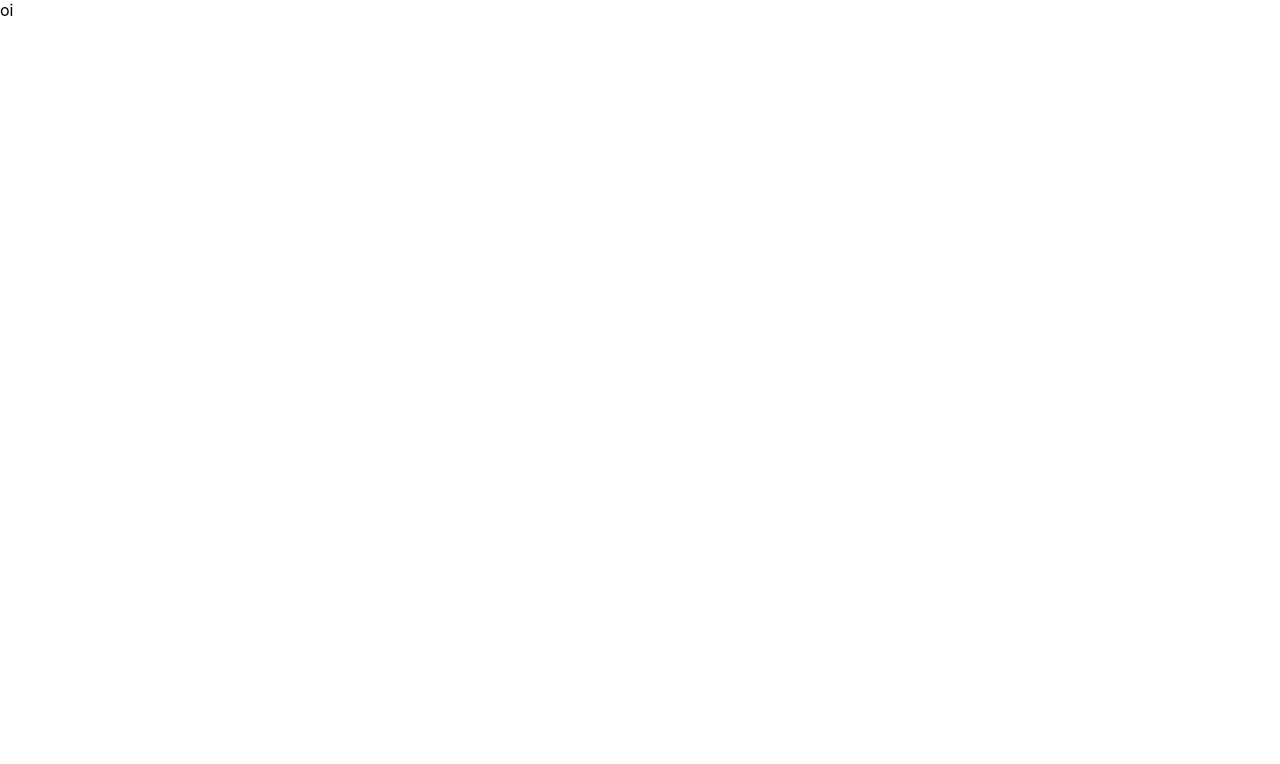
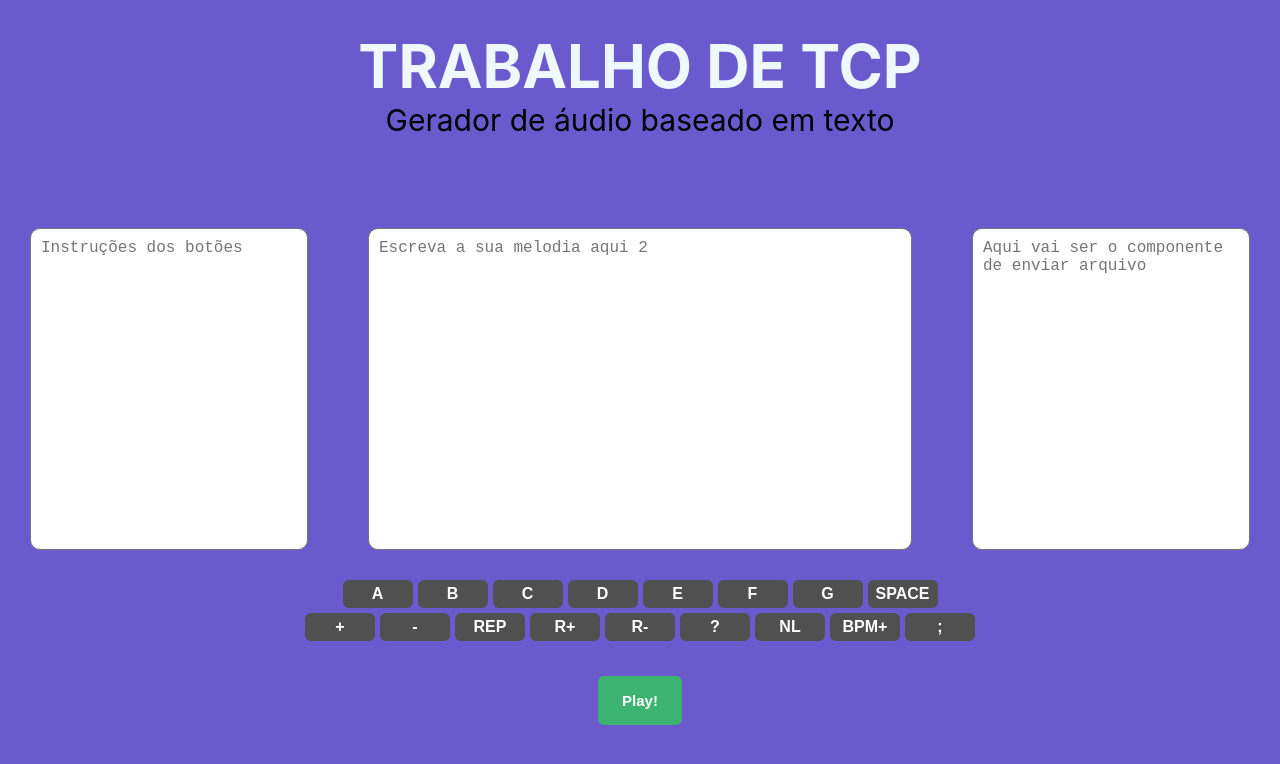
Before and after one commit to MatMSantos/TrabalhoFinalTCP, a React (Create React App) app: page / in a window 1280 px wide. Shown: the top 764 px of the page. Built offline with nearby package versions, Linux system fonts and the light colour scheme.

Commit message:
Adiciona layout

```diff
--- a/src/App.css
+++ b/src/App.css
@@ -1,38 +1,3 @@
 .App {
-  text-align: center;
+  background-color: #6a5acd;
 }
-
-.App-logo {
-  height: 40vmin;
-  pointer-events: none;
-}
-
-@media (prefers-reduced-motion: no-preference) {
-  .App-logo {
-    animation: App-logo-spin infinite 20s linear;
-  }
-}
-
-.App-header {
-  background-color: #282c34;
-  min-height: 100vh;
-  display: flex;
-  flex-direction: column;
-  align-items: center;
-  justify-content: center;
-  font-size: calc(10px + 2vmin);
-  color: white;
-}
-
-.App-link {
-  color: #61dafb;
-}
-
-@keyframes App-logo-spin {
-  from {
-    transform: rotate(0deg);
-  }
-  to {
-    transform: rotate(360deg);
-  }
-}
--- a/src/App.tsx
+++ b/src/App.tsx
@@ -1,13 +1,14 @@
 import React from 'react';
 import Template from '../src/components/template'
+import './App.css'
 
 
-function App() {
-  return (
-    <div className="App">
-      <Template />
-    </div>
-  );
+export default class App extends React.Component{
+  render(){
+    return (
+      <div className="App">
+        <Template />
+      </div>
+    );
+  }
 }
-
-export default App;
--- a/src/components/template.tsx
+++ b/src/components/template.tsx
@@ -1,11 +1,198 @@
-import React from 'react';
+//import { render } from "@testing-library/react";
+import React from "react";
+import '../styles/template.css'
 
-function Template() {
-  return (
-    <div className="container">
-     oi
-    </div>
-  );
+
+export default class Template extends React.Component {
+   constructor(props:any) {
+      super(props);
+      this.state = {text:'', instruction:''}
+      this.handleChange = this.handleChange.bind(this);
+      this.handleText = this.handleText.bind(this);
+  }
+
+   keys_top = [
+      {
+         id: 1,
+         text: 'a',
+         instruction: 'a tecla a faz isso',
+         action: 'a'
+      },
+      {
+         id: 2,
+         text: 'b',
+         instruction: 'a tecla b faz isso',
+         action: 'b'
+      },
+      {
+         id: 3,
+         text: 'c',
+         instruction: 'a tecla c faz isso',
+         action: 'c'
+      },
+      {
+         id: 4,
+         text: 'd',
+         instruction: 'a tecla d faz isso',
+         action: 'd'
+      },
+      {
+         id: 5,
+         text: 'e',
+         instruction: 'a tecla e faz isso',
+         action: 'e'
+      },
+      {
+         id: 6,
+         text: 'f',
+         instruction: 'a tecla f faz isso',
+         action: 'f'
+      },
+      {
+         id: 7,
+         text: 'g',
+         instruction: 'a tecla g faz isso',
+         action: 'g'
+      },
+      {
+         id: 8,
+         text: 'space',
+         instruction: 'a tecla space faz isso',
+         action: ' '
+      },
+   ]
+
+   keys_bottom = [
+      {
+         id: 1,
+         text: '+',
+         instruction: 'a tecla + faz isso',
+         action: '+'
+      },
+      {
+         id: 2,
+         text: '-',
+         instruction: 'a tecla - faz isso',
+         action: '-'
+      },
+      {
+         id: 3,
+         text: 'rep',
+         instruction: 'a tecla rep faz isso',
+         action: 'rep'
+      },
+      {
+         id: 4,
+         text: 'r+',
+         instruction: 'a tecla r+ faz isso',
+         action: 'r+'
+      },
+      {
+         id: 5,
+         text: 'r-',
+         instruction: 'a tecla r- faz isso',
+         action: 'r-'
+      },
+      {
+         id: 6,
+         text: '?',
+         instruction: 'a tecla ? faz isso',
+         action: '?'
+      },
+      {
+         id: 7,
+         text: 'nl',
+         instruction: 'a tecla nl faz isso',
+         action: 'nl'
+      },
+      {
+         id: 8,
+         text: 'bpm+',
+         instruction: 'a tecla bpm+ faz isso',
+         action: 'bpm+'
+      },
+      {
+         id: 9,
+         text: ';',
+         instruction: 'a tecla ; faz isso',
+         action: ';'
+      },
+   ]
+
+   handleChange = (event:any) => {
+      this.setState({text: event.target.value})
+      };
+
+
+    handleText = (text:any) => {
+      this.setState({text: text})
+    }
+
+    handleInstruction = (instruction:any) => {
+      this.setState({instruction: instruction})
+    }
+   render(){
+      const { text, instruction }:any = this.state;
+
+
+     return (
+      <div className="container">
+      <div className='title-container'>
+         <div className='title'>trabalho de tcp</div>
+         <div className='sub-title'>Gerador de áudio baseado em texto</div>
+      </div>
+      <div className='content-container'>
+         <textarea
+            className='text-area grow-one'
+            value={instruction}
+            onChange={this.handleChange}
+            placeholder="Instruções dos botões"
+            style={{ width: '10px', height: '300px' }}
+         />
+         <textarea
+            className='text-area grow-two'
+            value={text}
+            onChange={this.handleChange}
+            placeholder="Escreva a sua melodia aqui 2"
+            style={{ width: '30px', height: '300px' }}
+         />
+         <textarea
+            className='text-area grow-three'
+            value={instruction}
+            onChange={this.handleChange}
+            placeholder="Aqui vai ser o componente de enviar arquivo"
+            style={{ width: '10px', height: '300px' }}
+         />
+      </div>
+      <div className='keyBoard'>
+         {this.keys_top.map((key:any) => {
+            return (
+               <button
+                  className='key'
+                  key={key.id}
+                  onMouseEnter={() => this.setState({instruction: key.instruction})}
+                  onClick={() => this.setState({text: text.concat(key.action)})}>
+                  {key.text}
+               </button>
+            );
+         })}
+      </div>
+      <div className='keyBoard'>
+         {this.keys_bottom.map((key:any) => {
+            return (
+               <button
+                  className='key'
+                  key={key.id}
+                  onMouseEnter={() => this.setState({instruction:key.instruction})}
+                  onClick={() => this.setState({text:text.concat(key.action)})}>
+                  {key.text}
+               </button>
+            );
+         })}
+      </div>
+      <div className='play-button'>Play!</div>
+   </div>
+     )
+   }
+
 }
-
-export default Template;
--- /dev/null
+++ b/src/styles/template.css
@@ -0,0 +1,114 @@
+.container {
+    display: flex;
+    justify-content: flex-start;
+    align-items: center;
+    flex-direction: column;
+    height: 100vh;
+    width: 100vw;
+}
+.title-container {
+    display: flex;
+    justify-content: center;
+    align-items: center;
+    flex-direction: column;
+    animation: flipTitle 2s;
+    padding: 30px 0 60px 0;
+    width: 80%;
+    flex-wrap: nowrap;
+}
+
+@keyframes flipTitle {
+    from{
+      transform: rotateX(90deg);
+    }
+    to{
+      transform: rotateX(0deg);
+    }
+}
+.title {
+    text-align: center;
+    font-size: 60px;
+    text-transform: uppercase;
+    font-weight: bold;
+    color: aliceblue;
+}
+
+.sub-title {
+    text-align: center;
+    font-size: 30px;
+    color: black;
+}
+
+.content-container{
+    display: flex;
+    flex-direction: row;
+    justify-content: center;
+    align-items: center;
+    width: 100%;
+}
+
+.text-area {
+    outline: none;
+    resize: none;
+    overflow: auto;
+    border-radius: 10px;
+    font-size: 16px;
+    padding: 10px;
+    margin: 30px;
+}
+
+.grow-one{
+ flex-grow: 1;
+}
+
+.grow-two {
+    flex-grow: 2;
+}
+
+.grow-three {
+    flex-grow: 1;
+}
+
+.keyBoard {
+    display: flex;
+    justify-content: center;
+    align-items: center;
+    gap: 5px;
+    width: 100%;
+}
+
+.key{
+    width: 70px;
+    background-color: #505050;
+    color: #fff;
+    grid-area: t1;
+    border-radius: 6px;
+    font-size: 16px;
+    padding: 5px;
+    margin-bottom: 5px;
+    font-weight: bold;
+    border: none;
+    text-transform: uppercase;
+}
+
+.play-button{
+	background-color:#3CB371;
+	border-radius:6px;
+	display:inline-block;
+	cursor:pointer;
+	color:#ffffff;
+	font-family:Arial;
+	font-size:15px;
+	font-weight:bold;
+	padding:16px 24px;
+	text-decoration:none;
+    margin: 30px;
+}
+.play-button:hover {
+    transition: 0.5s;
+	background-color:#20B2AA;
+}
+.play-button:active {
+	position:relative;
+	top:1px;
+}
```
